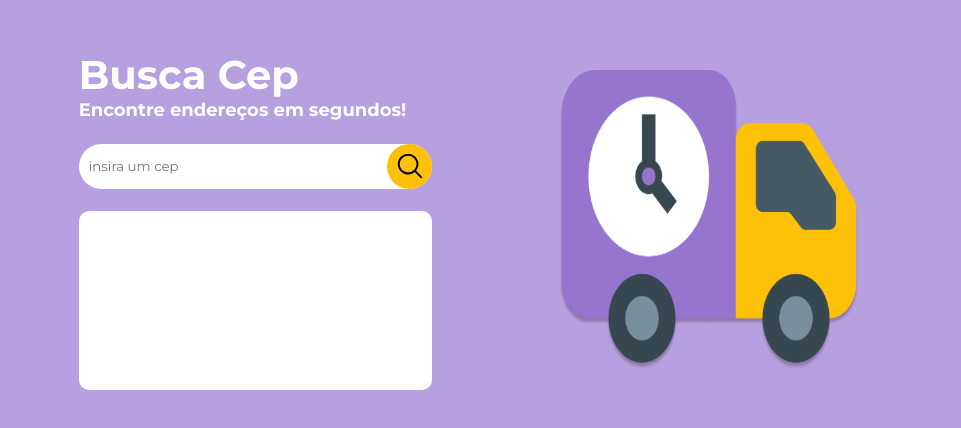
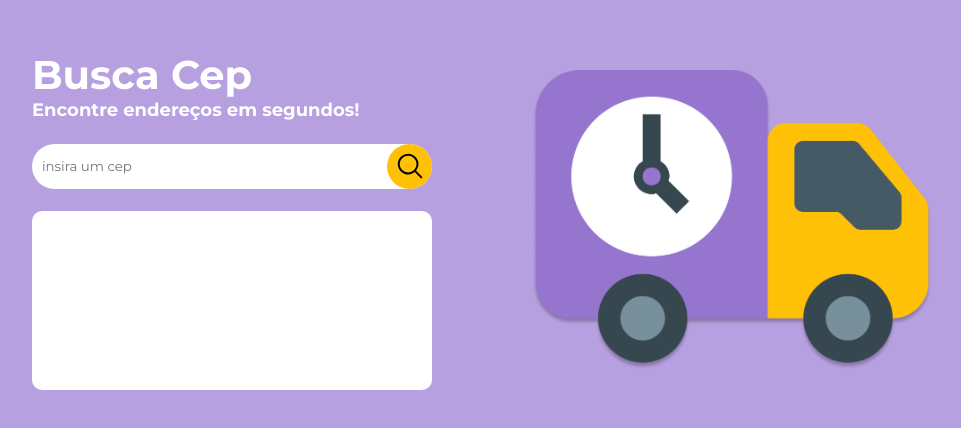
Before and after one commit to FelipePinha/Busca-CEP, a React (Vite) app: page / in a window 1280 px wide. Shown: the part 180-608 px from the top of the page, without its empty margins (158-1119 px from the left). Built offline with nearby package versions, Linux system fonts and the light colour scheme.

Commit message:
styles: change width on image

```diff
--- a/src/styles/app.scss
+++ b/src/styles/app.scss
@@ -40,7 +40,7 @@ body {
         column-gap: 10rem;
 
         & > img {
-            min-width: 30rem;
+            min-width: 40rem;
             height: 30rem;
         }
     }
```
